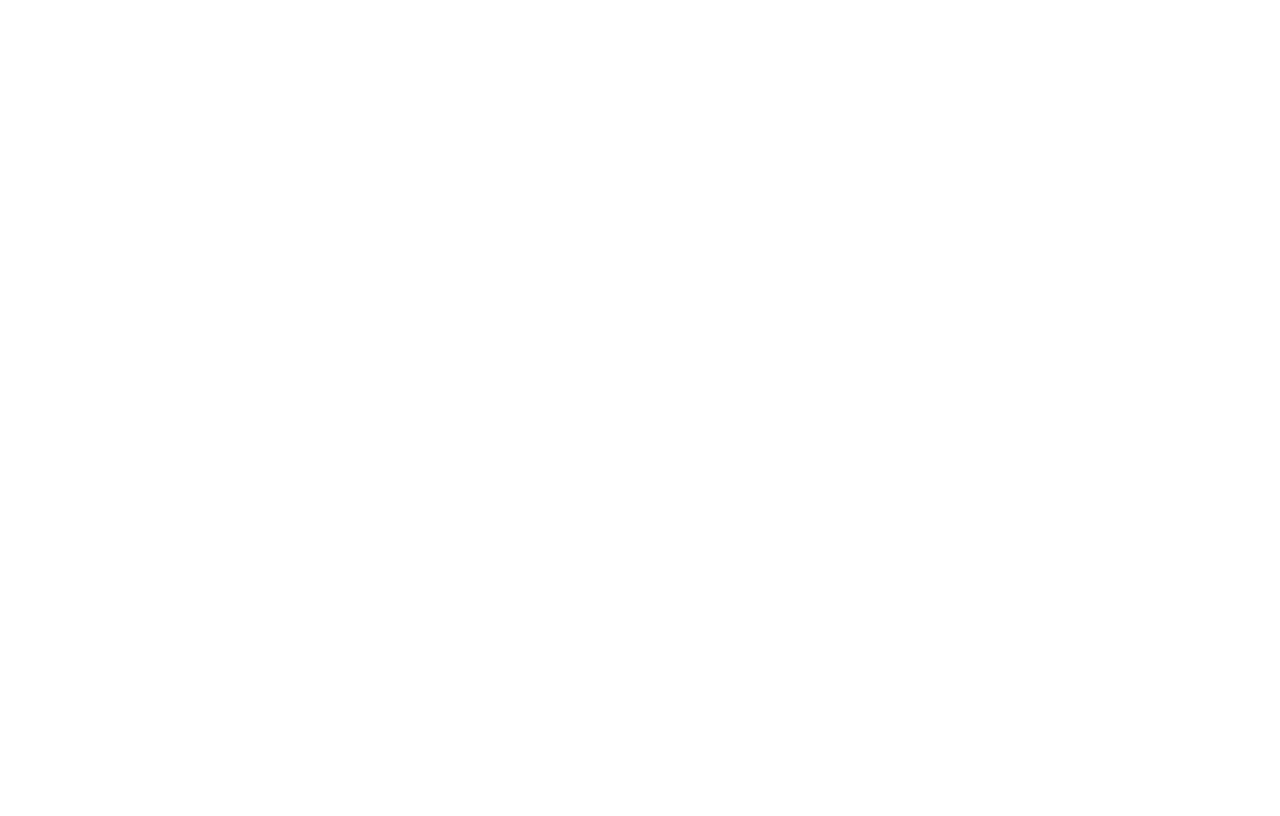
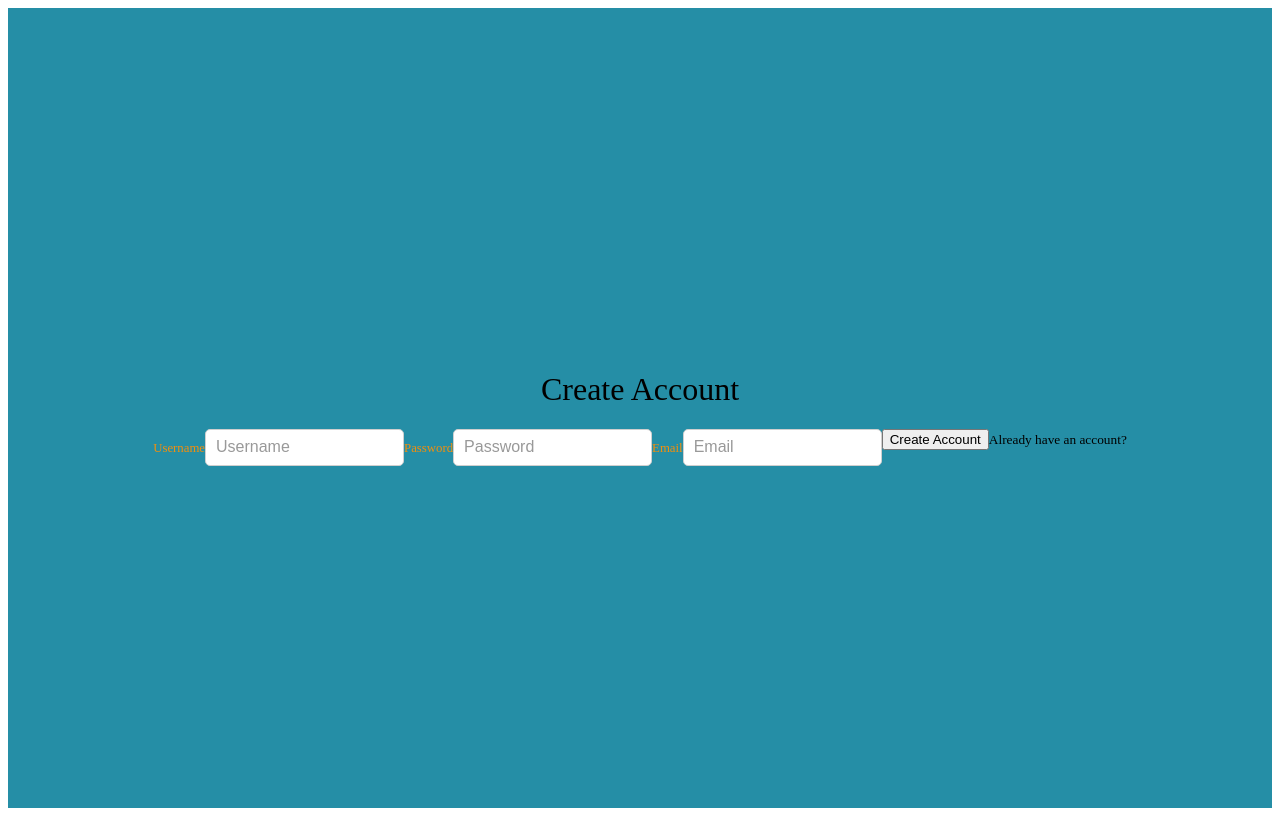
Before and after one commit to bethel-school-of-technology/team-debug-life-frontend, a React (Create React App) app: page / in a window 1280 px wide. Built offline with nearby package versions, Linux system fonts and the light colour scheme.

Commit message:
merging app

```diff
--- a/src/App.js
+++ b/src/App.js
@@ -1,9 +1,55 @@
+import React, { Component } from 'react';
+import "./create-account.css";
 
-function App() {
-  return (
-    <div>
-    </div>
-  );
+class App extends Component {
+    render() {
+        return(
+            <div className = "wrapper">
+                <div className = "form-wrapper">
+                    <h1>Create Account</h1>
+                    <form onSubmit = {this.handlesubmit} noValidate>
+                        <div className = "Username">
+                            <label htmlFor= "Username">Username</label>
+                            <input type= "text"
+                            ClassName= ""
+                            placeholder = "Username"
+                            type ="text"
+                            name = "Username"
+                            noValidate
+                            onChange={this.handleChange}
+                            />
+                        </div>
+                        <div className = "Password">
+                            <label htmlFor= "Paswword">Password</label>
+                            <input type= "text"
+                            ClassName= ""
+                            placeholder = "Password"
+                            type ="text"
+                            name = "Password"
+                            noValidate
+                            onChange={this.handleChange}
+                            />
+                        </div>
+                        <div className = "Email">
+                            <label htmlFor= "Email">Email</label>
+                            <input type= "text"
+                            ClassName= ""
+                            placeholder = "Email"
+                            type ="text"
+                            name = "Email"
+                            noValidate
+                            onChange={this.handleChange}
+                            />
+                        </div>
+                        <div claaName ="createAccount">
+                          <button type="submit">Create Account</button>
+                          <small>Already have an account?</small>
+                        </div>
+                    </form>
+                </div>
+            </div>
+        )
+    }
 }
 
 export default App;
--- /dev/null
+++ b/src/create-account.css
@@ -0,0 +1,109 @@
+.wrapper {
+    width: 100%;
+    height:100vh;
+    display: flex;
+    flex-direction: column;
+    justify-content: center;
+    align-items: center;
+    background-color: #258ea6;
+}
+
+
+.form wrapper {
+    width: 400 px;
+    display: flex;
+    flex-direction: column;
+    padding: 20px 40px;
+    border-radius: 10px;
+    box-shadow: #ffffff;
+}
+
+form{
+    width: 100%;
+    display: flex;
+    flex-wrap: wrap;
+}
+
+h1 {
+    text-align: center;
+    width:100%;
+    color: black;
+    font-weight: lighter;
+}
+
+label {
+    font-size: 0.8em;
+    margin-bottom: 0.25em;
+    color: rgb(243, 143, 12);
+    font-weight: lighter;
+}
+
+input {
+    padding: 10px 10px;
+    border-radius: 5px;
+    outline: none;
+    border: 1px solid #cfcfcf
+}
+
+input::placeholder {
+    font-size: 1.2em;
+    font-weight: lighter;
+    color: #999
+}
+
+.username {
+    margin-right: 1%;
+}
+
+.password {
+    margin-left: 1%;
+}
+
+.username,
+.password,
+.email {
+    display:flex;
+    flex-direction: column;
+    margin-bottom: 15px;
+}
+
+.username,
+.password {
+    width:50%;
+}
+
+.email,
+.password {
+    width: 100%;
+}
+
+.create-account {
+    width: 100%;
+    display: flex;
+    flex-direction: column;
+    align-items: center;
+}
+
+.create-account button {
+    background-color: yellow;
+    color: white;
+    border: 2px solid whitesmoke;
+    width: 100%;
+    margin-top: 1em;
+    padding: 8px 0px;
+    font-size: 1em;
+    font-weight: lighter;
+    letter-spacing:1px;
+    margin-bottom: 0.25em;
+}
+
+.create-account button:hover {
+    color: blue;
+    background-color: white;
+    border: 2px solid #FFD700;
+}
+
+.create-account small {
+    color:#999;
+    font-weight: lighter;
+}
```
Also changed, not shown: src/create-account.js (added), 2 other files (tests, documents, lock files or other folders).
